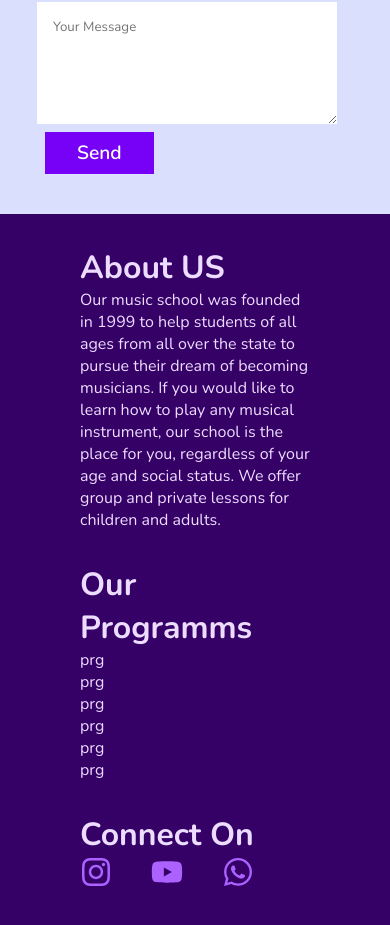
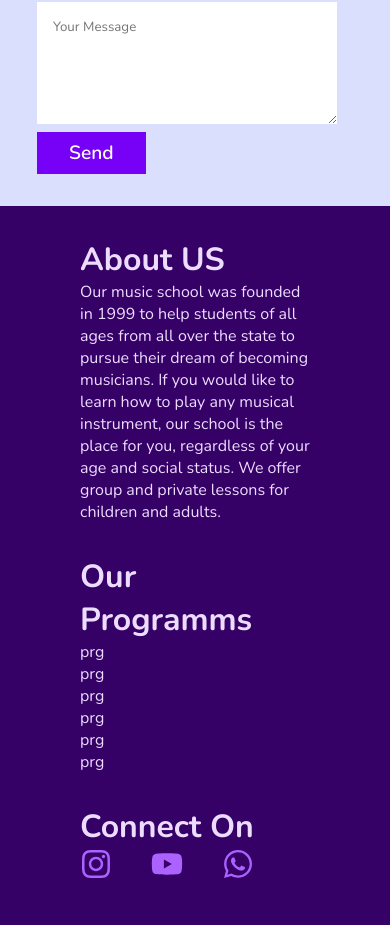
Before and after one commit to NiranjanNCR/counsellingFD, a React (Create React App) app: page / in a window 390 px wide. Shown: the part 4740-5665 px from the top of the page. Built offline with nearby package versions, Linux system fonts and the light colour scheme; a web font is replaced by a local one.

Commit message:
Update style.css

```diff
--- a/src/css/style.css
+++ b/src/css/style.css
@@ -539,6 +539,6 @@ form textarea{
     max-width: 300px;
 }
  form button{
-  margin:.5rem;
+  margin-top:.5rem;
  }
 }
```
